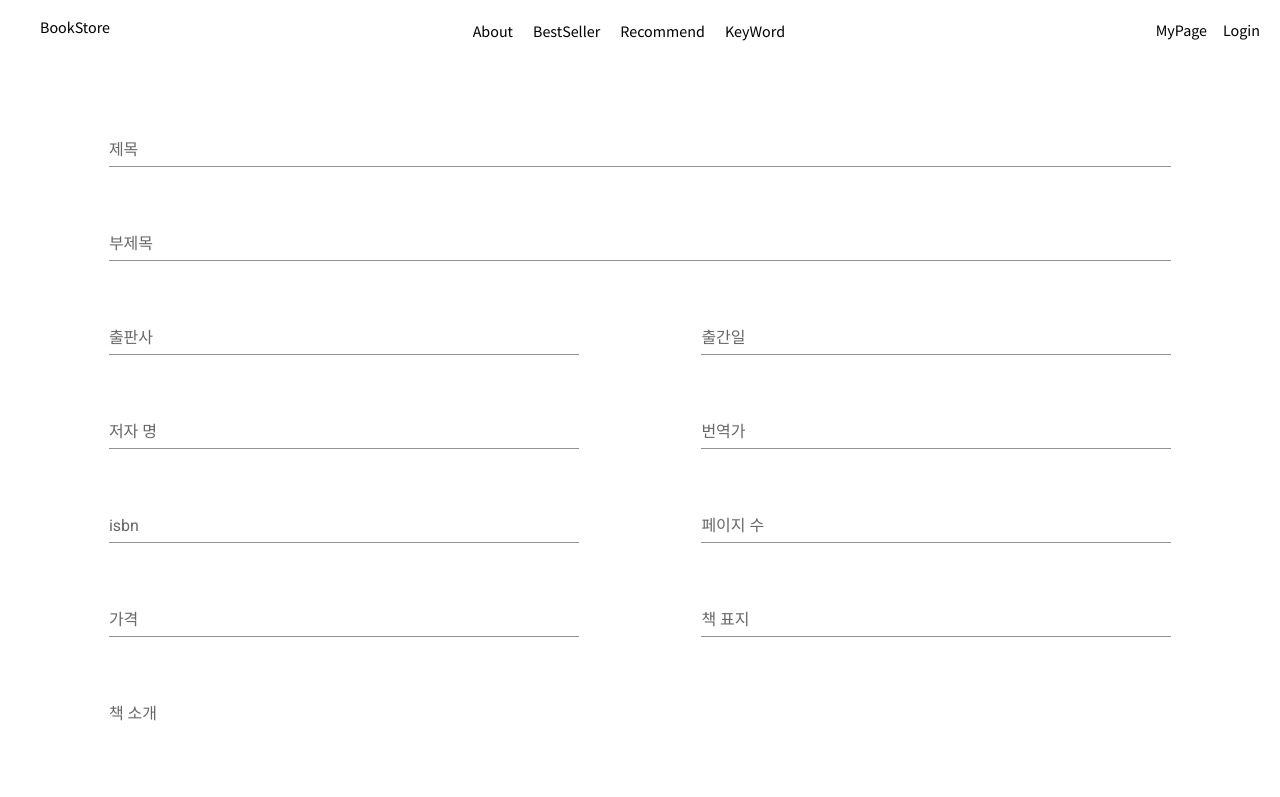
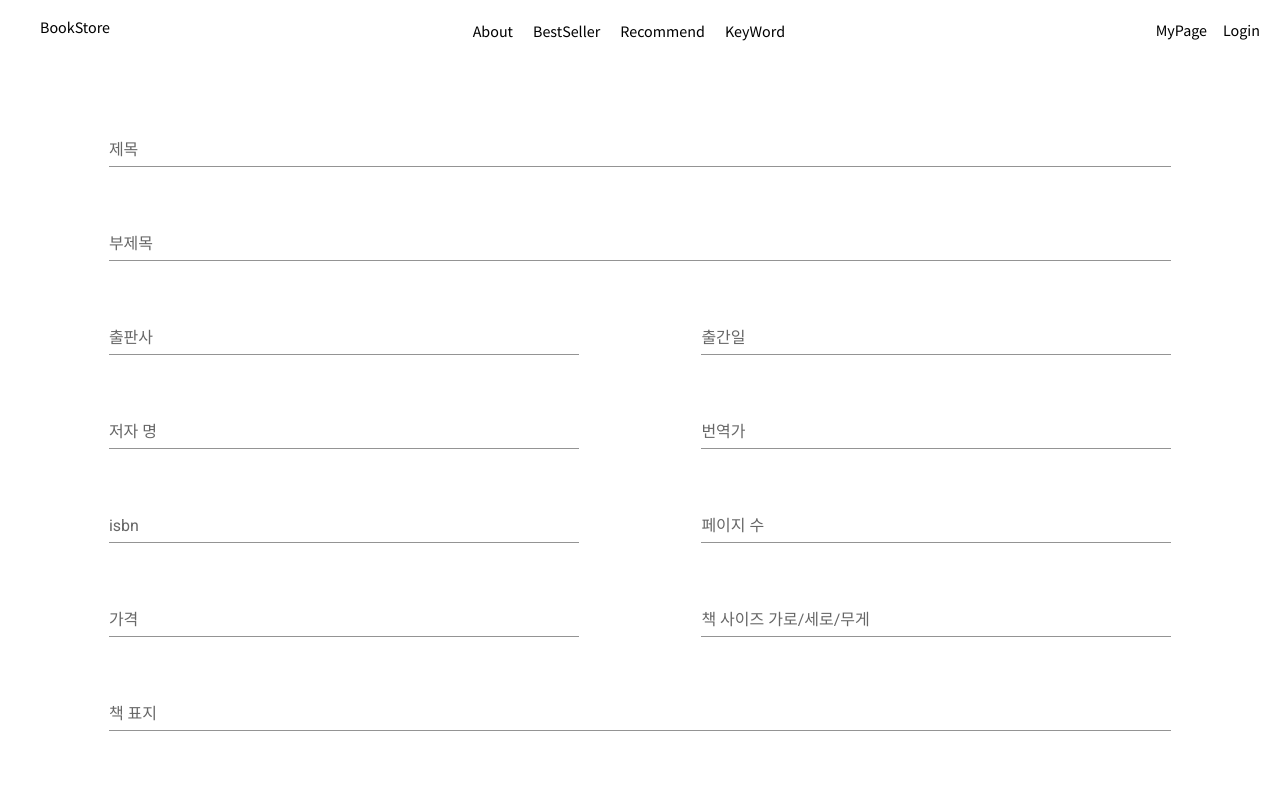
Before and after one commit to dwc04112/BookStoreApi, a Vue app in the folder src/frontend/: page /#/post in a window 1280 px wide. Shown: the top 797 px of the page. Built offline with nearby package versions, Linux system fonts and the light colour scheme.

Commit message:
vue 책 등록 - book size 추가

```diff
--- a/src/frontend/src/views/PostBook.vue
+++ b/src/frontend/src/views/PostBook.vue
@@ -65,7 +65,15 @@
               ></v-text-field>
             </v-col>
 
+            <!-- 수정 필-->
             <v-col cols="12" sm="5"   offset-sm="1">
+              <v-text-field
+                  v-model="size"
+                  label="책 사이즈 가로/세로/무게"
+              ></v-text-field>
+            </v-col>
+
+            <v-col cols="12" sm="11">
               <v-text-field
                   v-model="thumb"
                   label="책 표지"
@@ -147,6 +155,7 @@ export default {
     published_date: '',
     price : '',
     page : '',
+    size : '',
     keyword : '',
     isbn : '',
     thumb : '',
@@ -171,6 +180,7 @@ export default {
 
   methods: {
     commit(){
+
       let bookData = {}
       bookData.mid = 1
       bookData.title = this.title
@@ -189,7 +199,7 @@ export default {
       bookData.detail_tag = this.selectedSubTag
       bookData.keyword = this.keyword
 
-      this.$axios.post("book/",JSON.stringify(bookData),{
+      this.$axios.post("book/", JSON.stringify(bookData),{
         headers: {
           "Content-Type": `application/json`,
           Authorization : "Bearer eyJhbGciOiJIUzUxMiJ9.eyJleHAiOjE2NDUxODc0NzUsImlhdCI6MTY0NTE4Mzg3NSwianRpIjoidGVzdEBnbWFpbC5jb20ifQ.UMshLhKIyZOylyGqHnXOoebz3WdbPMZIKwOeXoJmxwWDdQcWdGliWsHbRBFaAbVlp_NP7YJwLC6Ds4upeYY9cQ"
```
Also changed, not shown: 1 other file (tests, documents, lock files or other folders).
